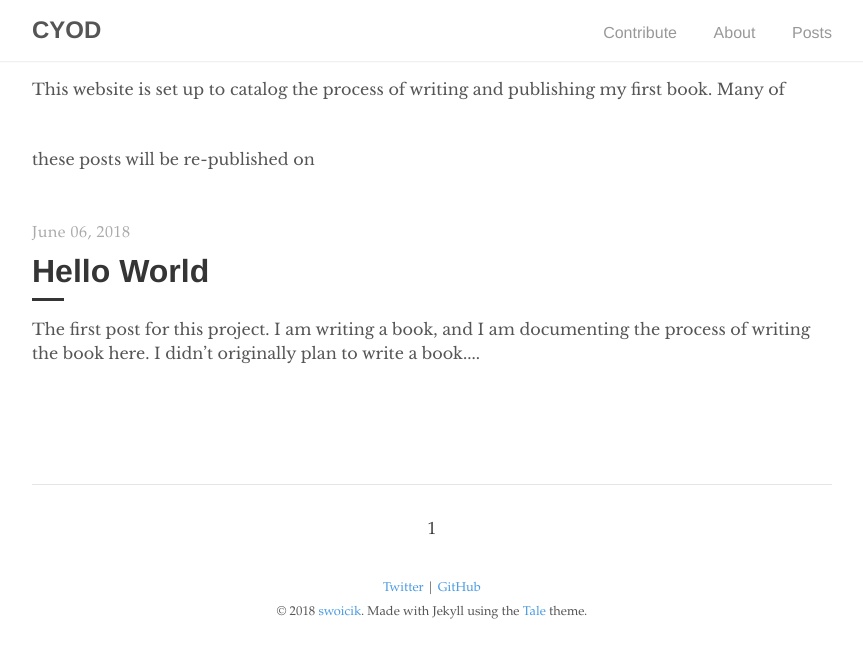
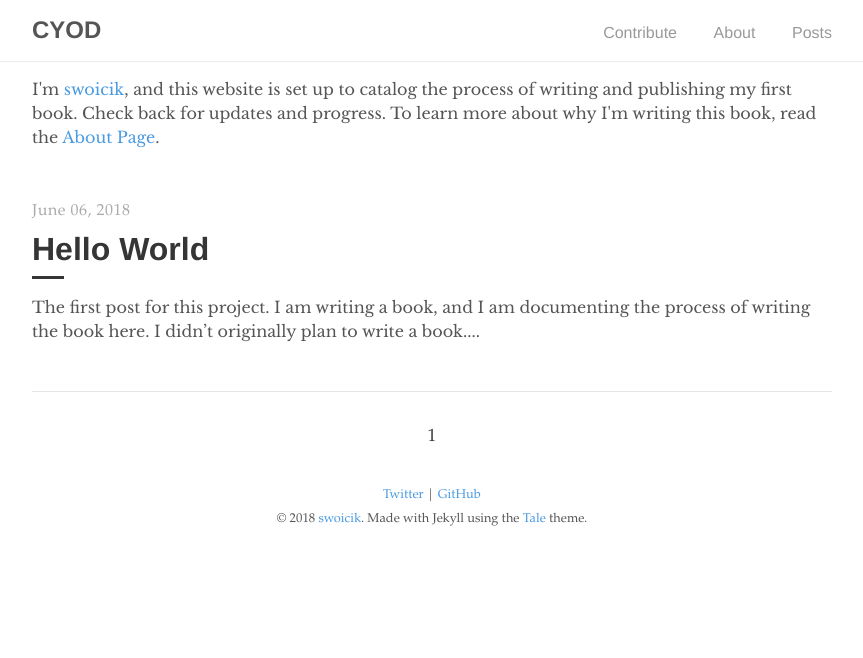
Before and after one commit to swoicik/book-cyod, a Jekyll site: the page built from index.html, in a window 1280 px wide. Shown: the top 658 px of the page, without its empty margins (208-1071 px from the left). Built offline with Jekyll 4.4.1, drawn with Linux system fonts in a browser that asks for light colours; the list of posts is cut into pages by our own code.

Commit message:
updated intro text

```diff
--- a/_layouts/home.html
+++ b/_layouts/home.html
@@ -1,7 +1,7 @@
 ---
 layout: default
 ---
-<p>This website is set up to catalog the process of writing and publishing my first book. Many of these posts will be re-published on <a href="http://swoicik.com/>swoicik.com</a></p>
+<p>I'm <a href=https://swoicik.com">swoicik</a>, and this website is set up to catalog the process of writing and publishing my first book. Check back for updates and progress. To learn more about why I'm writing this book, read the <a href="/cyod/about">About Page</a>. </p>
 <div class="catalogue">
   {% for post in paginator.posts %}
     <a href="{{ post.url | prepend: site.baseurl }}" class="catalogue-item">
```
